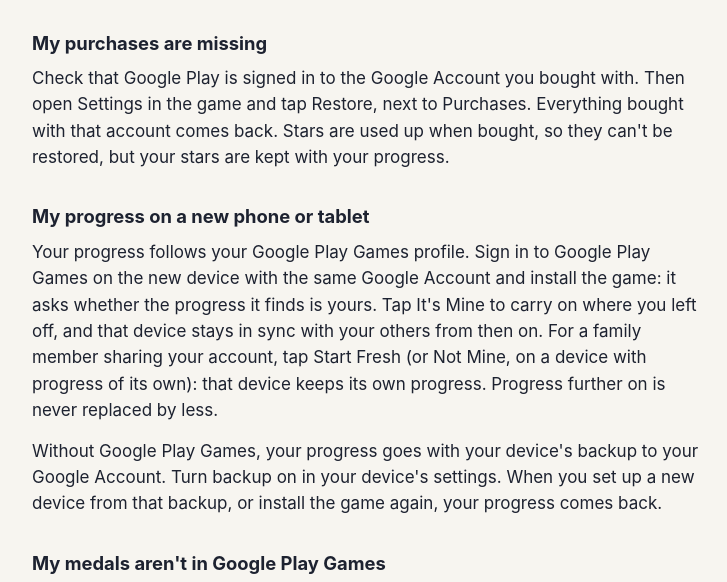
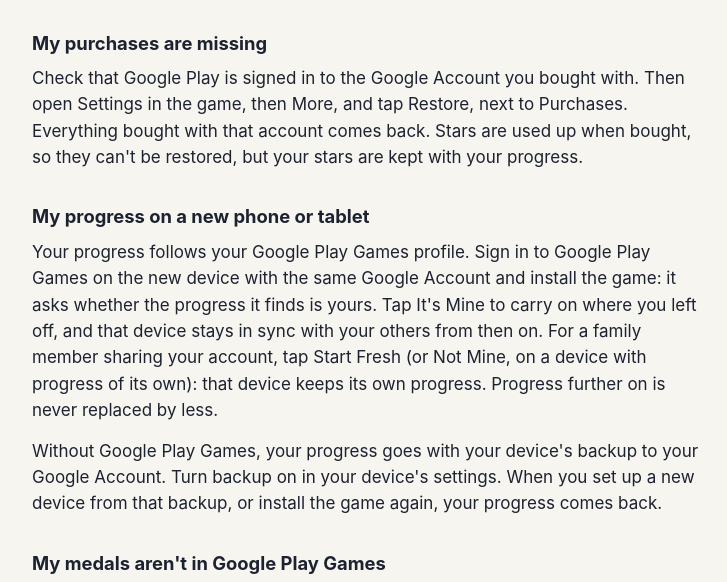
Before and after one commit to elin-git/elin-git.github.io, a plain HTML site: page crossfire-keep/android/index.html in a window 1280 px wide. Shown: the part 163-745 px from the top of the page, without its empty margins (272-999 px from the left). Drawn offline with Linux system fonts and the light colour scheme.

Commit message:
Support: Restore is under Settings, More

```diff
--- a/crossfire-keep/android/index.html
+++ b/crossfire-keep/android/index.html
@@ -21,7 +21,7 @@ a { color: var(--link); }
 <h1>Crossfire Keep Support</h1>
 <p>Crossfire Keep is a first-person shooter and tower-defense game for Android phones and tablets. Answers to the questions players ask most are below. For anything else, write to <a href="mailto:lin.evanslin@icloud.com">lin.evanslin@icloud.com</a>.</p>
 <h2>My purchases are missing</h2>
-<p>Check that Google Play is signed in to the Google Account you bought with. Then open Settings in the game and tap Restore, next to Purchases. Everything bought with that account comes back. Stars are used up when bought, so they can&apos;t be restored, but your stars are kept with your progress.</p>
+<p>Check that Google Play is signed in to the Google Account you bought with. Then open Settings in the game, then More, and tap Restore, next to Purchases. Everything bought with that account comes back. Stars are used up when bought, so they can&apos;t be restored, but your stars are kept with your progress.</p>
 <h2>My progress on a new phone or tablet</h2>
 <p>Your progress follows your Google Play Games profile. Sign in to Google Play Games on the new device with the same Google Account and install the game: it asks whether the progress it finds is yours. Tap It&apos;s Mine to carry on where you left off, and that device stays in sync with your others from then on. For a family member sharing your account, tap Start Fresh (or Not Mine, on a device with progress of its own): that device keeps its own progress. Progress further on is never replaced by less.</p>
 <p>Without Google Play Games, your progress goes with your device&apos;s backup to your Google Account. Turn backup on in your device&apos;s settings. When you set up a new device from that backup, or install the game again, your progress comes back.</p>
```
